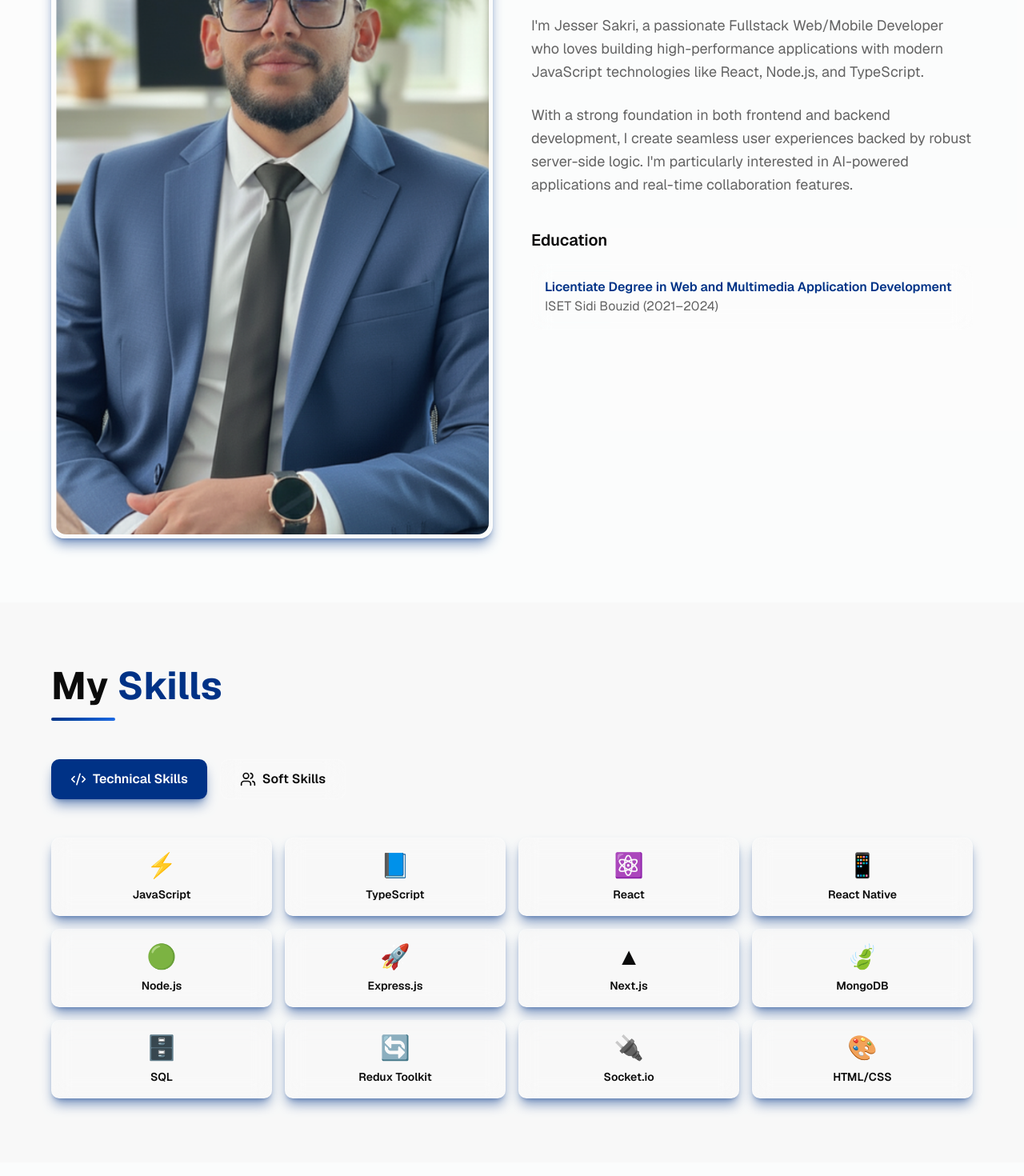
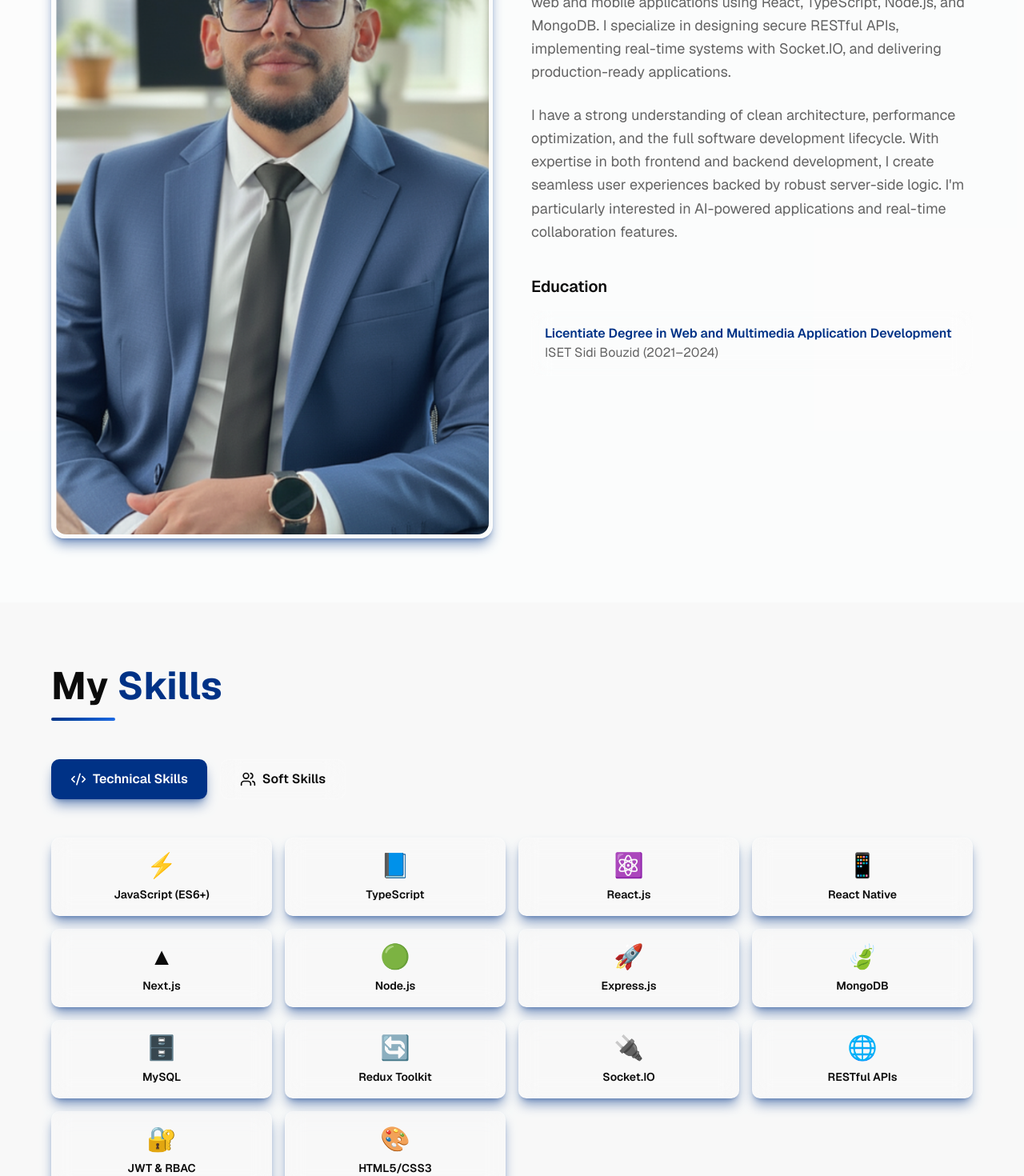
Before and after one commit to jesser999/portfolio, a Next.js app: page / in a window 1280 px wide. Shown: the part 1240-2710 px from the top of the page at 80% size. Built offline with nearby package versions, Linux system fonts and the light colour scheme.

Commit message:
feat: update portfolio sections with new CV info
Add dynamic updates to portfolio sections based on CV changes.

Co-authored-by: Jesser sakri <188383418+jesser999@users.noreply.github.com>

```diff
--- a/components/about.tsx
+++ b/components/about.tsx
@@ -26,14 +26,16 @@ export default function About() {
           {/* About Text */}
           <div className="space-y-6 animate-slide-in-right">
             <p className="text-lg text-muted-foreground leading-relaxed">
-              I'm Jesser Sakri, a passionate Fullstack Web/Mobile Developer who loves building high-performance
-              applications with modern JavaScript technologies like React, Node.js, and TypeScript.
+              Full-Stack JavaScript Developer with experience building scalable web and mobile applications using React,
+              TypeScript, Node.js, and MongoDB. I specialize in designing secure RESTful APIs, implementing real-time
+              systems with Socket.IO, and delivering production-ready applications.
             </p>
 
             <p className="text-lg text-muted-foreground leading-relaxed">
-              With a strong foundation in both frontend and backend development, I create seamless user experiences
-              backed by robust server-side logic. I'm particularly interested in AI-powered applications and real-time
-              collaboration features.
+              I have a strong understanding of clean architecture, performance optimization, and the full software
+              development lifecycle. With expertise in both frontend and backend development, I create seamless user
+              experiences backed by robust server-side logic. I'm particularly interested in AI-powered applications and
+              real-time collaboration features.
             </p>
 
             <div className="pt-4">
--- a/components/skills.tsx
+++ b/components/skills.tsx
@@ -7,18 +7,20 @@ export default function Skills() {
   const [activeTab, setActiveTab] = useState("technical")
 
   const technicalSkills = [
-    { name: "JavaScript", icon: "⚡" },
+    { name: "JavaScript (ES6+)", icon: "⚡" },
     { name: "TypeScript", icon: "📘" },
-    { name: "React", icon: "⚛️" },
+    { name: "React.js", icon: "⚛️" },
     { name: "React Native", icon: "📱" },
+    { name: "Next.js", icon: "▲" },
     { name: "Node.js", icon: "🟢" },
     { name: "Express.js", icon: "🚀" },
-    { name: "Next.js", icon: "▲" },
     { name: "MongoDB", icon: "🍃" },
-    { name: "SQL", icon: "🗄️" },
+    { name: "MySQL", icon: "🗄️" },
     { name: "Redux Toolkit", icon: "🔄" },
-    { name: "Socket.io", icon: "🔌" },
-    { name: "HTML/CSS", icon: "🎨" },
+    { name: "Socket.IO", icon: "🔌" },
+    { name: "RESTful APIs", icon: "🌐" },
+    { name: "JWT & RBAC", icon: "🔐" },
+    { name: "HTML5/CSS3", icon: "🎨" },
   ]
 
   const softSkills = [
```
